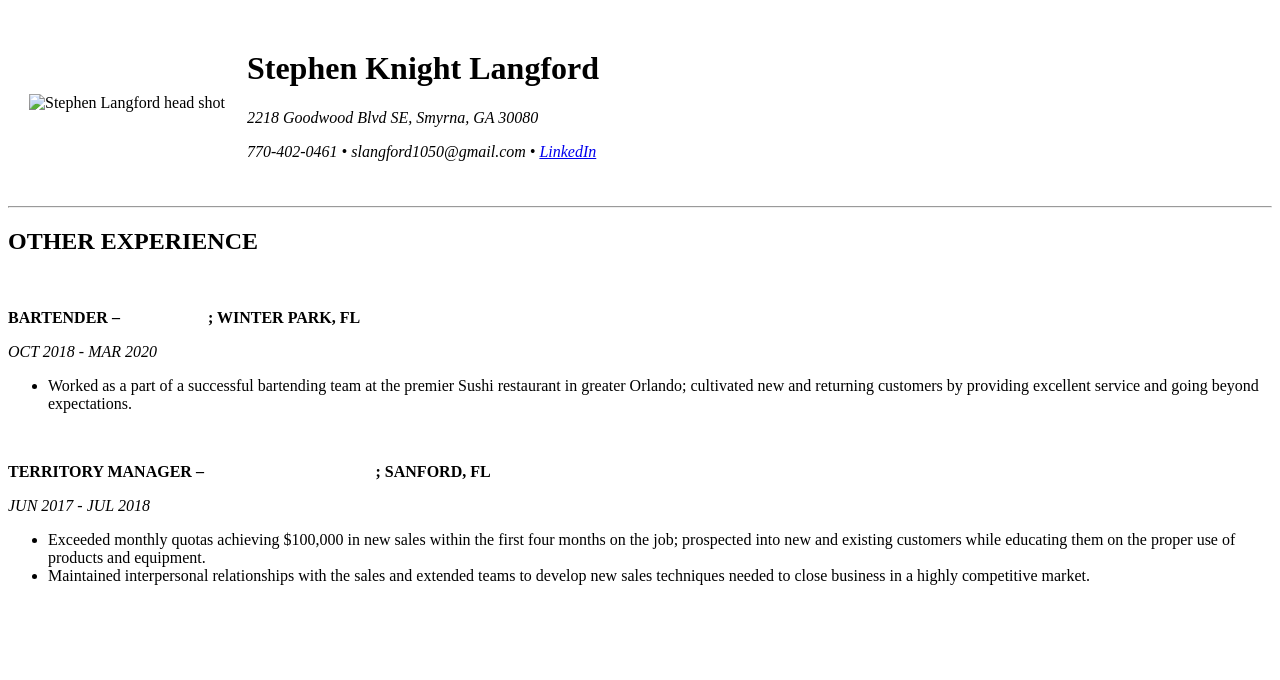
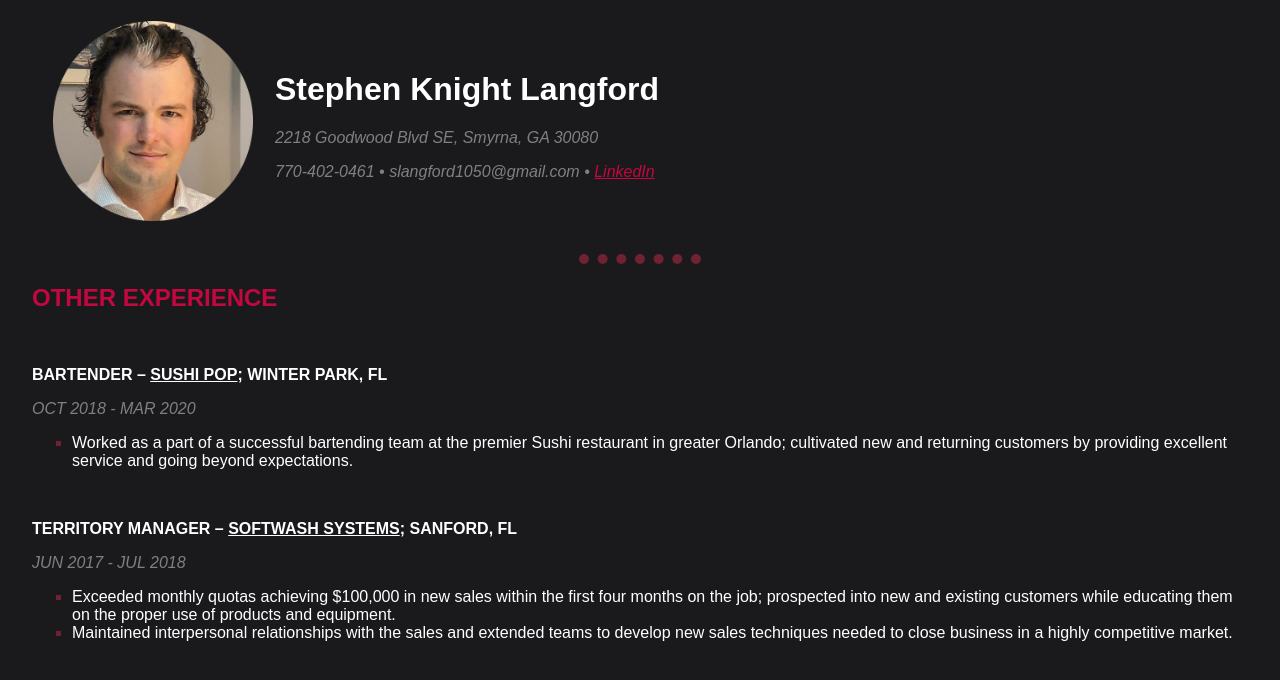
Before and after one commit to Stephen-Langford/cv, a plain HTML site: page other-experience.html in a window 1280 px wide. Drawn offline with Linux system fonts and the light colour scheme; the site is published under a folder, as on GitHub Pages, so addresses that start at the root find nothing.

Commit message:
Update other-experience.html

```diff
--- a/other-experience.html
+++ b/other-experience.html
@@ -3,13 +3,13 @@
   <head>
     <meta charset="utf-8">
     <title>Other Experience</title>
-    <link rel="stylesheet" href="/css/styles.css">
+    <link rel="stylesheet" href="css/styles.css">
 
   </head>
   <body>
     <table cellspacing="20">
       <tr>
-        <td><img src="/images/profesionalpic-circle.png" alt="Stephen Langford head shot" width="200" height="200"></td>
+        <td><img src="images/profesionalpic-circle.png" alt="Stephen Langford head shot" width="200" height="200"></td>
         <td>
           <h1><strong>Stephen Knight Langford</strong></h1>
           <p><em>2218 Goodwood Blvd SE, Smyrna, GA 30080</em></p>
```
